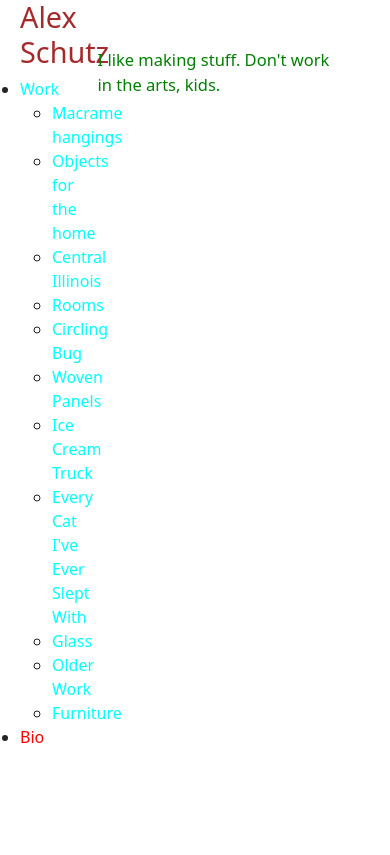
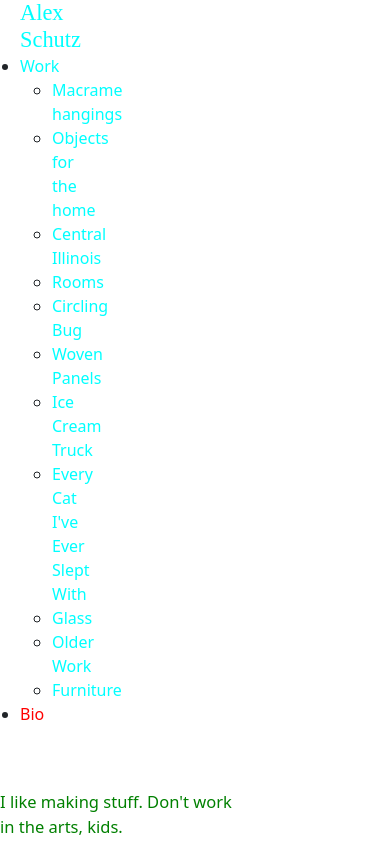
Before and after one commit to soccermomhair/art_website, a Flask app: page /about in a window 390 px wide. Before the commit the page ends 743 px from the top, so only its background shows below. Run offline with Flask 3, Linux system fonts and the light colour scheme.

Commit message:
design changes

```diff
--- a/static/css/styles.css
+++ b/static/css/styles.css
@@ -1,12 +1,16 @@
 body {
-    position: absolute;
-    width: 100%;
-    min-height: 100vh;
+    /* position: absolute; */
+    /* width: 100%; */
+    /* display: flex; */
     /* height: 100vh; */
-    top: 0;
+    /* height: 100vh; */
+    /* top: 0; */
+    /* font-family: Rozha One, serif; */
     font-size: calc(15px + 0.390625vw);
     /* overflow: hidden; */
 }
+
+
 
 .tnails_small {
     width: 65%;
@@ -202,14 +206,18 @@
     }
 } */
 
+
 .sidebar {
-    float: left;
-    width: 30%;
-    display: flex;
+    /* float: left; */
+    width: 35%;
+    /* height: 100vh; */
+    /* display: flex; */
     /* width: 100%; */
     flex-direction: column;
-    padding-right: 2rem;
+    padding-right: 2%;
     flex-wrap: nowrap;
+
+    background-color: white;
 
     /* justify-content: space-around; */
     /* height: auto; */
@@ -217,11 +225,12 @@
     /* font-size: 100%; */
 }
 
-.sidebar h1 {
+.body h1 {
+    font-family: Rozha One, serif;
     font-size: 1.8rem;
-    margin-bottom: 0.5rem;
-    margin-left: 0.25rem;
-    color: palevioletred;
+    margin-bottom: 0rem;
+    margin-left: 1rem;
+    color: magenta;
     display: flex;
     /* margin-top: 0; */
 }
@@ -237,19 +246,19 @@
 }
 
 .landing_group .sidebar {
-    height: 100%;
-    background-color: rebeccapurple;
+    /* height: 100%; */
+
 
 }
 
 body .landing_group {
     display: flex;
-    position: relative;
-    height: 100%;
-    width: 100%;
+    /* position: relative; */
+    height: 100vh;
+    /* width: 100%; */
     /* align-items: flex-start; */
     /* padding-bottom: 1em; */
-    justify-content: space-between;
+    /* justify-content: space-between; */
     /* display: inline-block; */
     /* max-width: 100%; */
     /* max-height: 100%; */
@@ -259,10 +268,19 @@
     /* background-color: rebeccapurple; */
 }
 
-/* .landing img { */
-/* height: 100%; */
-/* color: aqua;} */
+.landing {
+    width: 100%;
+    /* display: block; */
+}
 
+.landing img {
+    width: calc(100vw - 35%);
+    float: right;
+    /* position: absolute; */
+    /* object-fit: fill; */
+    /* height: 100%; */
+    /* color: aqua;} */
+}
 
 ul li {
 
@@ -317,12 +335,33 @@
 
 }
 
+@media (max-width: 300px) {
+    .body {
+        /* font-size: calc(10px + 0.390625vw); */
+    }
+
+    .sidebar li {
+        /* padding-left: 0rem; */
+        font-size: 0.5rem;
+    }
+
+    .landing_group>.sidebar {
+        /* position: fixed; */
+        overflow: scroll;
+        /* height: 100vh; */
+        width: 75%;
+        display: flex;
+        /*  */
+    }
+
+    .landing>img {
+        /* width: 65%; */
+        /* display: flex; */
+    }
+}
+
 @media (max-width: 450px) {
 
-    /* .main {
-
-        height: calc(100vh - 40px);
-    } */
     .landing {
         display: flex;
     }
@@ -332,10 +371,6 @@
         /* height: auto; */
         object-fit: fill;
     }
-
-    /* .landing {
-        height: 100%;
-    } */
 
     .sidebar>ul {
 
@@ -354,7 +389,7 @@
         width: 60%;
     }
 
-    .sidebar h1 {
+    .landing_group h1 {
         font-size: 1.4rem;
     }
 
@@ -373,7 +408,6 @@
 
     }
 
-
     .main .tnails_small {
         width: 65%;
         /* height: 60vh; */
@@ -389,83 +423,191 @@
 }
 
 @media (max-width: 768px) {
-    .landing_group {
+
+
+    .sidebar>ul {
+
+        padding: 0 20px;
+        /* font-size: 0.75rem; */
+        /* height: 60vh; */
+        /* max-width: 100%; */
+    }
+
+    .sidebar li {
+        font-size: 1.0rem;
+    }
+
+    .sidebar a {
+        /* font-size: 1rem; */
+        width: 60%;
+    }
+
+    .landing_group h1 {
+        font-size: 1.3rem;
+    }
+
+    h1 {
+        &>a {
+            font-size: 1.4rem;
+            color: rgb(201, 22, 177);
+            padding-left: 0.75rem;
+        }
+    }
+
+    .sidebar h1 {
+        font-family: Rozha One, serif;
+        font-size: 1.3rem;
+        margin-bottom: 0rem;
+        margin-left: 0.5rem;
+        color: magenta;
+        display: flex;
+    }
+
+    .main .sidebar {
+
+        width: 25%;
+        max-height: 100vh;
+
+    }
+
+    .main .tnails_small {
+        width: 65%;
+        /* height: 60vh; */
+        padding-left: 2rem;
+        /* padding-bottom: -1rem; */
+        /* flex-wrap: wrap; */
+        display: flex;
+        /* flex-direction: column; */
+        /* float: right; */
         /* max-height: 100vh; */
     }
+
+
+
 
     .landing_group .sidebar {
         object-fit: contain;
     }
 
+    .landing_group {
+        /* width: 75%; */
+        /* display: flex; */
+        align-items: start;
+    }
+
     .landing {
-        width: 75%;
+        background-color: magenta;
+        height: 100vh;
+        align-items: start;
+        padding: 3px;
     }
 
     .landing img {
 
-        float: right;
+        /* float: top; */
         /* width: 100%; */
+        /* margin-top: 3rem; */
         margin-right: 0rem;
         /* max-height: 100%; */
         max-width: 100%;
-        object-fit: cover;
+        object-fit: contain;
+        padding: 3rem 5px;
 
-        /* padding: 40px; */
-        /* display: flex; */
     }
 }
 
 
 @media (min-width: 1400px) {
+    .body h1 {
+        padding-left: 1rem;
+        padding-top: 1rem;
+        color: magenta;
+    }
+
     .bio {
         margin-left: 4rem;
         margin-top: 4rem;
         font-size: 4rem;
     }
-}
 
-.sidebar h1 {
-    &>a {
+    /* .sidebar h1 {
+
+        padding-left: 1rem;
+        padding-top: 1rem; */
+    /* font-size: 1.8rem; */
+    /* } */
+
+    /* .sidebar h1 &>a {
         font-size: 1.8rem;
         color: brown;
         padding-left: 1rem;
+    } */
+    .landing_group .sidebar {
+        width: 22%;
+        height: 100vh;
+        /* margin-right: 1rem; */
+
     }
+
+    .sidebar>ul {
+
+        /* margin: 1 1 1 1rem; */
+        font-size: 1.2rem;
+        /* height: 100%; */
+        /* max-width: 100%; */
+    }
+
+    .sidebar li {
+        /* font-size: 1.6rem; */
+        padding: 0.25rem;
+    }
+
+    .sidebar a {
+        /* font-size: 1rem; */
+        /* width: 60%; */
+    }
+
+    .sidebar h1 {
+        font-size: 2.0rem;
+    }
+
+    .landing_group {
+        height: 100vh;
+        display: flex;
+        /* align-items: center; */
+        /* width: 100vw; */
+    }
+
+    .landing_group .landing {
+        width: 72%;
+
+    }
+
+    .landing {
+        width: 72%;
+        /* display: grid; */
+        /* background-size: cover; */
+    }
+
+    .landing img {
+        /* background-color: magenta; */
+        position: fixed;
+        float: right;
+        /* padding: 2rem; */
+        /* width: 78%; */
+        margin-right: 0rem;
+        width: calc(100vw - 22%);
+        /* width: 65vw; */
+        /* height: auto; */
+        /* height: 100vh; */
+        /* max-width: 75%; */
+        object-fit: contain;
+        /* align-items: flex-start; */
+        /* background-size: cover; */
+        /* display: flex; */
+        overflow-x: hidden;
+        overflow-y: hidden;
+        overflow: hidden;
+    }
+
 }
-
-/* .main .sidebar {
-        width: 35%;
-        height: 95vh;
-    } */
-
-
-/* .indivpic .col {
-    background-color: orange;
-
-} */
-
-/* .indivpic .col {
-    background-color: orange;
-} */
-
-/* .main { */
-/* display: flex; */
-/* width: 100%; */
-/* height: 100vh; */
-/* } */
-
-/* img {
-    display: flex;
-    object-fit: contain;
-    margin-left: 10px;
-    margin-right: 10px;
-    width: 40%;
-    height: 10%;
-    padding: 10px;
-} */
-
-/* .tnails a {
-    display: flex;
-    width: 25%;
-    height: 50px;
-    padding: 10px
-} */
```
Also changed, not shown: templates/index.html (+13 -6 lines), static/img/android-chrome-192x192.png (added), static/img/android-chrome-512x512.png (added), static/img/apple-touch-icon.png (added), static/img/favicon-16x16.png (added), static/img/favicon-32x32.png (added), static/img/favicon.ico (added), static/img/rooms/room_1600w.jpg (added), static/img/rooms/room_450x330.jpg (added), static/img/rooms/room_768x512.jpg (added), 1 other file.
